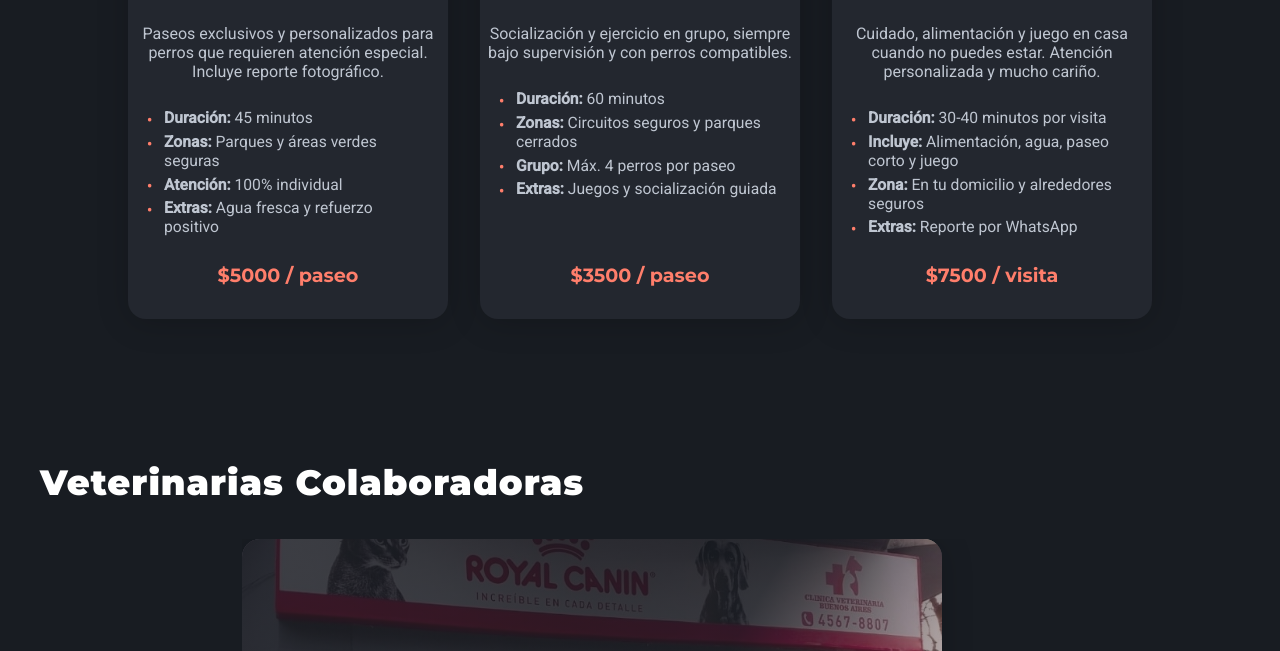
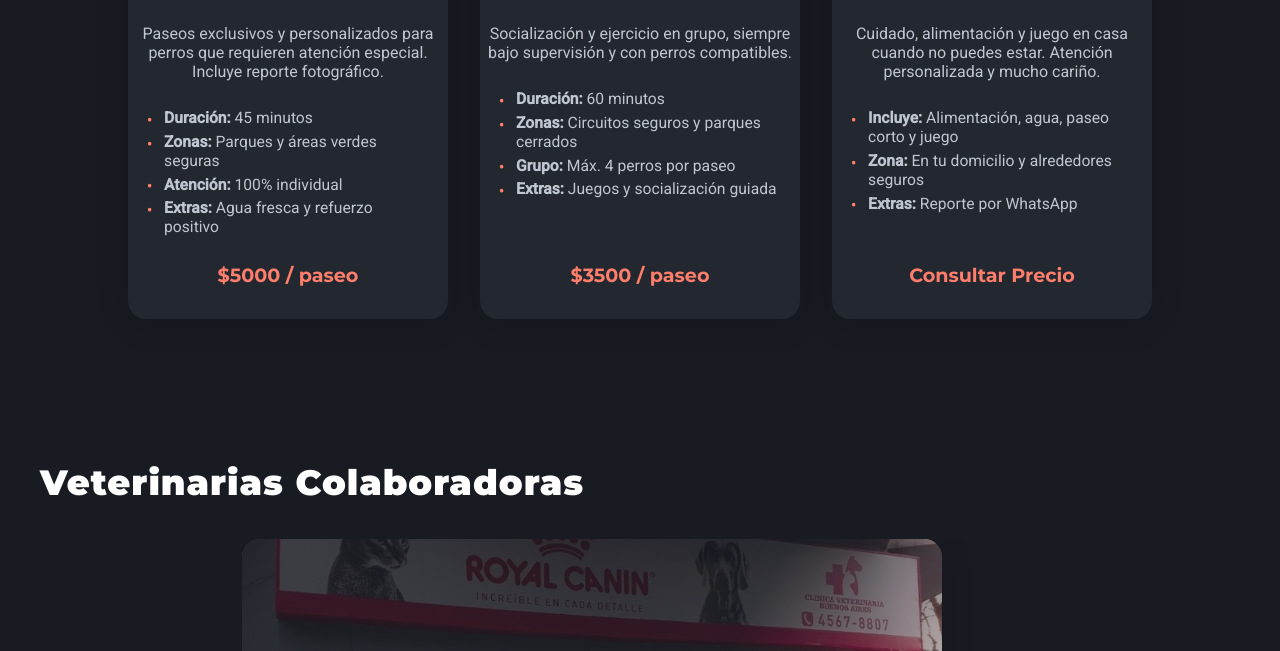
Before and after one commit to agustinAriel/agustinariel.github.io, a plain HTML site: page index.html in a window 1280 px wide. Shown: the part 1820-2471 px from the top of the page. Drawn offline with Linux system fonts and the light colour scheme.

Commit message:
index.html

```diff
--- a/index.html
+++ b/index.html
@@ -97,12 +97,11 @@
           <h3>Visitas a Domicilio</h3>
           <p>Cuidado, alimentación y juego en casa cuando no puedes estar. Atención personalizada y mucho cariño.</p>
           <ul class="service-features">
-            <li><strong>Duración:</strong> 30-40 minutos por visita</li>
             <li><strong>Incluye:</strong> Alimentación, agua, paseo corto y juego</li>
             <li><strong>Zona:</strong> En tu domicilio y alrededores seguros</li>
             <li><strong>Extras:</strong> Reporte por WhatsApp</li>
           </ul>
-          <div class="price">$7500 / visita</div>
+          <div class="price">Consultar Precio</div>
         </div>
       </div>
     </section>
```
